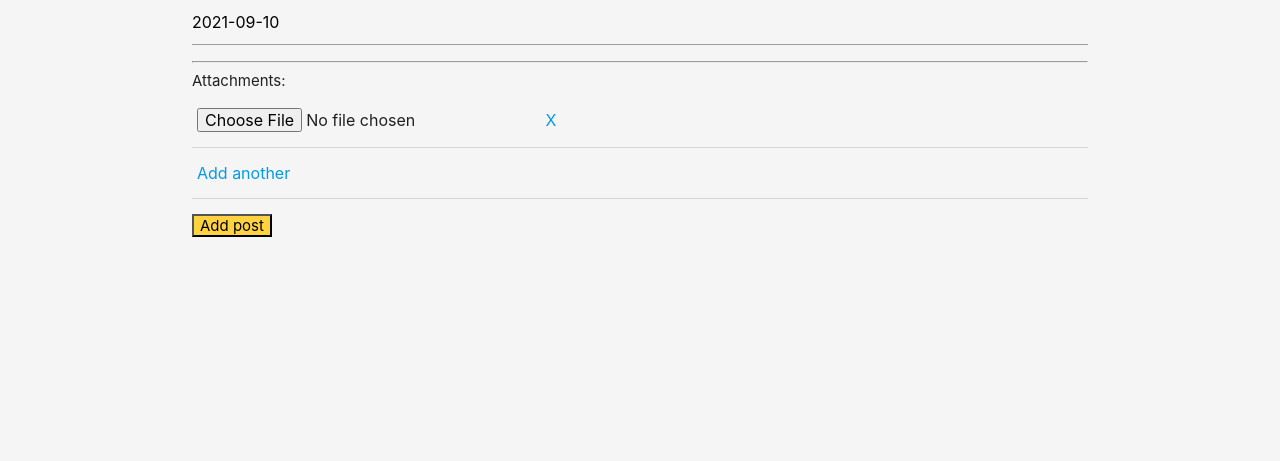
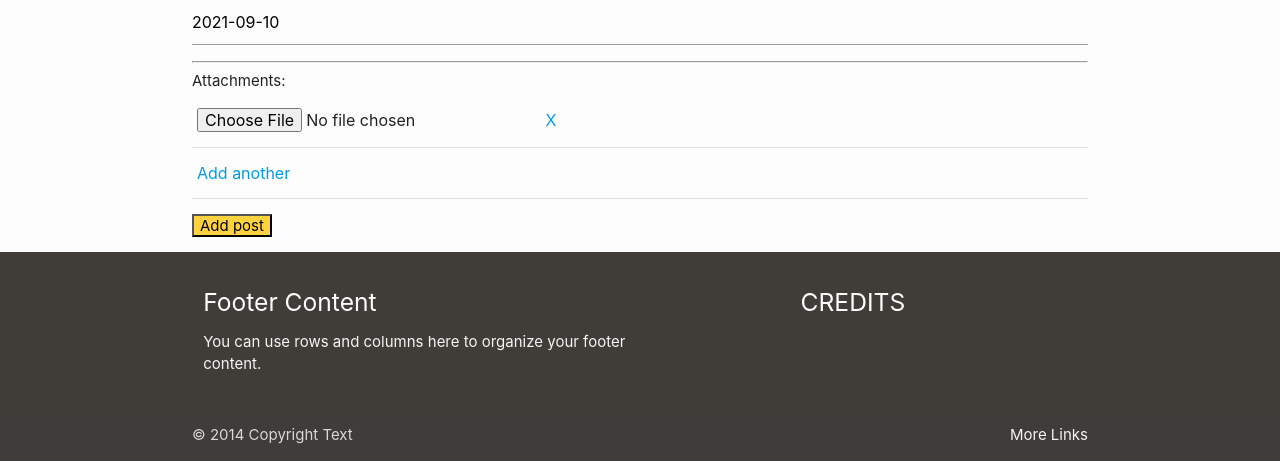
Before and after one commit to Carlositto/promedevus, a Django app: page /post/attachment/create/ in a window 1280 px wide. Shown: the part 750-1211 px from the top of the page. Before the commit the page ends 987 px from the top, so only its background shows below. Run offline with Django 3.2, Linux system fonts and the light colour scheme; data that the repository does not hold is empty; some libraries are stand-ins or nearby versions.

Commit message:
Added detail and lsit view for Post. Added template extending functionality.

```diff
--- /dev/null
+++ b/modules/devblog/templates/devblog/base.html
@@ -0,0 +1,88 @@
+{% load static %}
+<head>
+  {{ form.media }}
+  <meta charset="UTF-8">
+  <meta name="viewport" content="width=device-width, initial-scale=1.0">
+
+  <link href="{% static '/css/materialize.css' %}" rel="stylesheet">
+  <link href="/static/martor/css/martor.semantic.css" type="text/css" media="all" rel="stylesheet">
+    <link href="https://fonts.googleapis.com/icon?family=Material+Icons" rel="stylesheet">
+
+
+<style>
+strong{
+ font-weight:bold;
+}
+   body {
+    display: flex;
+    min-height: 100vh;
+    flex-direction: column;
+  }
+
+  main {
+    flex: 1 0 auto;
+  }
+
+</style>
+</head>
+<header>
+</header>
+
+<main style="background: #fdfdfd;">
+    <div class="card-panel secondary" style="height: 80px; padding:0;">
+        <nav>
+          <div class="nav-wrapper primary" style="margin-top: 5vh;">
+            <a href="#!" class="brand-logo center">Logo</a>
+            <a href="#" data-target="mobile-demo" class="sidenav-trigger"><i class="material-icons">menu</i></a>
+            <ul class="right hide-on-med-and-down">
+                <li><a href="#"><span style="font-weight:bold">ME!</span></a></li>
+            </ul>
+          </div>
+        </nav>
+    </div>
+
+  <ul class="sidenav" id="mobile-demo">
+    <li><a href="sass.html">ME!</a></li>
+  </ul>
+
+
+
+
+  {% block content %}
+  {% endblock %}
+
+</main>
+ <footer class="page-footer secondary">
+    <div class="container">
+      <div class="row">
+        <div class="col l6 s12">
+          <h5 class="white-text">Footer Content</h5>
+          <p class="grey-text text-lighten-4">You can use rows and columns here to organize your footer content.</p>
+        </div>
+        <div class="col l4 offset-l2 s12">
+            <a href="#!"><h5 class="white-text">CREDITS</h5></a>
+        </div>
+      </div>
+    </div>
+    <div class="footer-copyright">
+      <div class="container">
+      © 2014 Copyright Text
+      <a class="grey-text text-lighten-4 right" href="#!">More Links</a>
+      </div>
+    </div>
+</footer>
+
+<script src={% static '/martor/js/martor.semantic.js' %}></script>
+<script src="https://cdnjs.cloudflare.com/ajax/libs/jquery/3.5.1/jquery.min.js"></script>
+<script src={% static 'js/jquery.formset.js' %}></script>
+<script src="/static/js/materialize.js"></script>
+<script type="text/javascript">
+    $(function() {
+        $('#myForm tbody tr').formset({
+            prefix: '{{ attachment_form.prefix }}'
+        });
+    })
+$(document).ready(function(){
+    $('.sidenav').sidenav();
+  });
+</script>
--- a/modules/devblog/templates/devblog/home_page.html
+++ /dev/null
@@ -1 +0,0 @@
-fsdfs
--- a/modules/devblog/templates/devblog/post_attachment_create.html
+++ b/modules/devblog/templates/devblog/post_attachment_create.html
@@ -1,42 +1,5 @@
-{% load static %}
-<head>
-  {{ form.media }}
-  <meta charset="UTF-8">
-  <meta name="viewport" content="width=device-width, initial-scale=1.0">
-
-  <link href="{% static '/css/materialize.css' %}" rel="stylesheet">
-  <link href="/static/martor/css/martor.semantic.css" type="text/css" media="all" rel="stylesheet">
-    <link href="https://fonts.googleapis.com/icon?family=Material+Icons" rel="stylesheet">
-
-
-<style>
-strong{
- font-weight:bold;
-}
-</style>
-</head>
-
-
-<body style="background: #f5f5f5;">
-
-
-    <div class="card-panel secondary" style="height: 80px; padding:0;">
-        <nav>
-          <div class="nav-wrapper primary" style="margin-top: 5vh;">
-            <a href="#!" class="brand-logo center">Logo</a>
-            <a href="#" data-target="mobile-demo" class="sidenav-trigger"><i class="material-icons">menu</i></a>
-            <ul class="right hide-on-med-and-down">
-                <li><a href="#"><span style="font-weight:bold">ME!</span></a></li>
-            </ul>
-          </div>
-        </nav>
-    </div>
-
-  <ul class="sidenav" id="mobile-demo">
-    <li><a href="sass.html">ME!</a></li>
-  </ul>
-
-
+{% extends 'devblog/base.html' %}
+{% block content %}
 
 
 
@@ -71,20 +34,5 @@ strong{
       </p>
     </form>
   </div>
-</body>
 
-
-<script src={% static '/martor/js/martor.semantic.js' %}></script>
-<script src="https://cdnjs.cloudflare.com/ajax/libs/jquery/3.5.1/jquery.min.js"></script>
-<script src={% static 'js/jquery.formset.js' %}></script>
-<script src="/static/js/materialize.js"></script>
-<script type="text/javascript">
-    $(function() {
-        $('#myForm tbody tr').formset({
-            prefix: '{{ attachment_form.prefix }}'
-        });
-    })
-$(document).ready(function(){
-    $('.sidenav').sidenav();
-  });
-</script>
+{% endblock %}
--- a/modules/devblog/urls.py
+++ b/modules/devblog/urls.py
@@ -1,8 +1,10 @@
 from django.urls import path
-from .views import HomePage, PostCreate, PostAttachmentCreate
+from .views import HomePage, PostCreate, PostAttachmentCreate, PostsList, PostDetail
 
 urlpatterns = [
     path('', HomePage.as_view(), name='home-page'),
     path('post/create/', PostCreate.as_view(), name='post-create'),
     path('post/attachment/create/', PostAttachmentCreate.as_view(), name='post-attachment-create'),
+    path('posts/list/', PostsList.as_view(), name='posts-list'),
+    path('post/detail/<int:pk>', PostDetail.as_view(), name='post-detail'),
 ]
--- a/modules/devblog/views.py
+++ b/modules/devblog/views.py
@@ -1,7 +1,7 @@
 from django.apps import apps
 from django.http import HttpResponseRedirect
 from django.urls import reverse_lazy
-from django.views.generic import TemplateView, CreateView, FormView
+from django.views.generic import TemplateView, CreateView, FormView, ListView, DetailView
 from django.views.generic.detail import SingleObjectMixin
 from .forms import PostForm, AttachmentFormset
 
@@ -59,3 +59,13 @@ class PostAttachmentCreate(CreateView):#, SingleObjectMixin):
 
     def get_success_url(self):
         return reverse_lazy('home-page')
+
+
+class PostsList(ListView):
+    template_name = "devblog/posts_list.html"
+    model = apps.get_model('devblog.Post')
+
+
+class PostDetail(DetailView):
+    template_name = "devblog/post_detail.html"
+    model = apps.get_model('devblog.Post')
```
Also changed, not shown: modules/devblog/templates/devblog/post_detail.html (added, +8 -0 lines), modules/devblog/templates/devblog/posts_list.html (added, +42 -0 lines), 5 other files.
